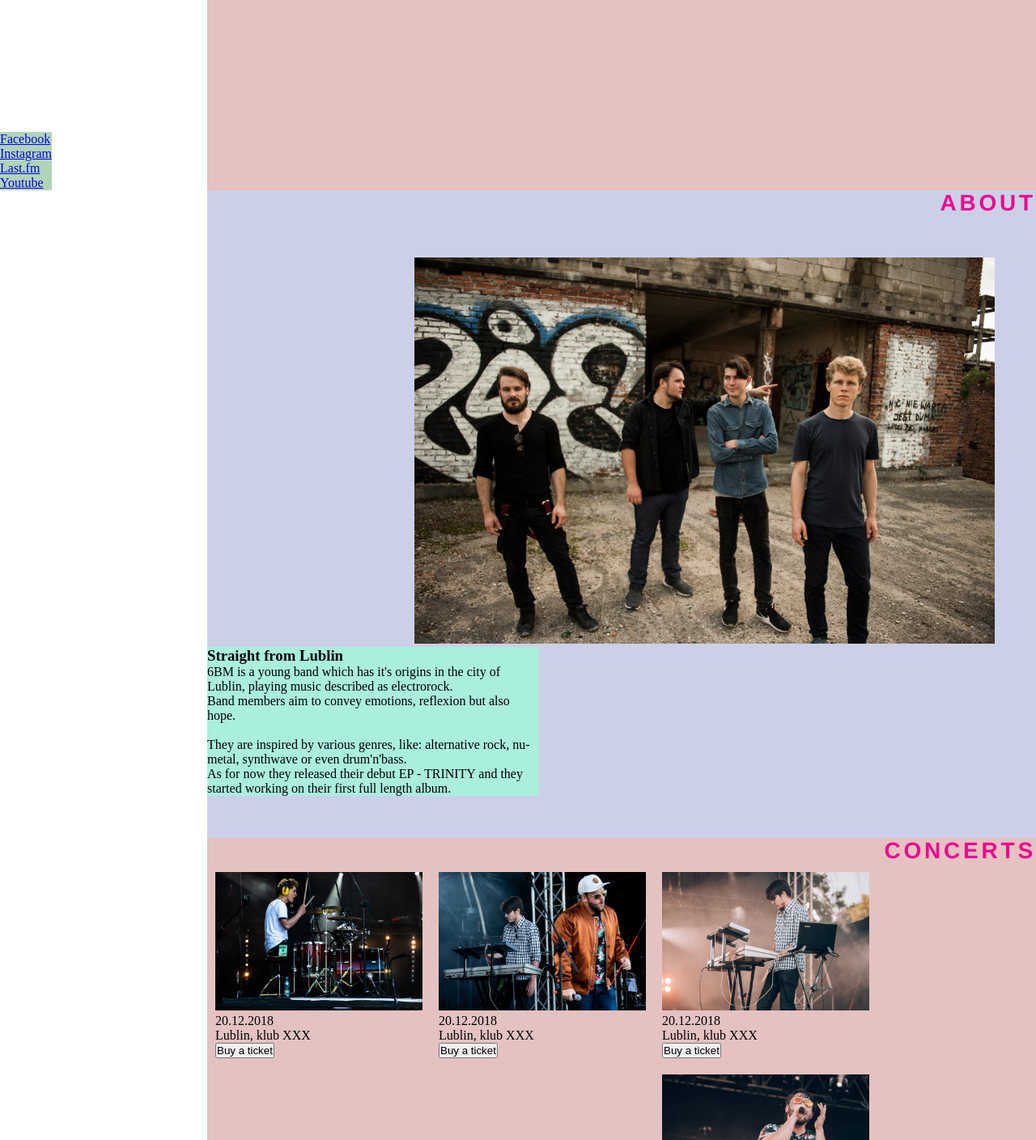
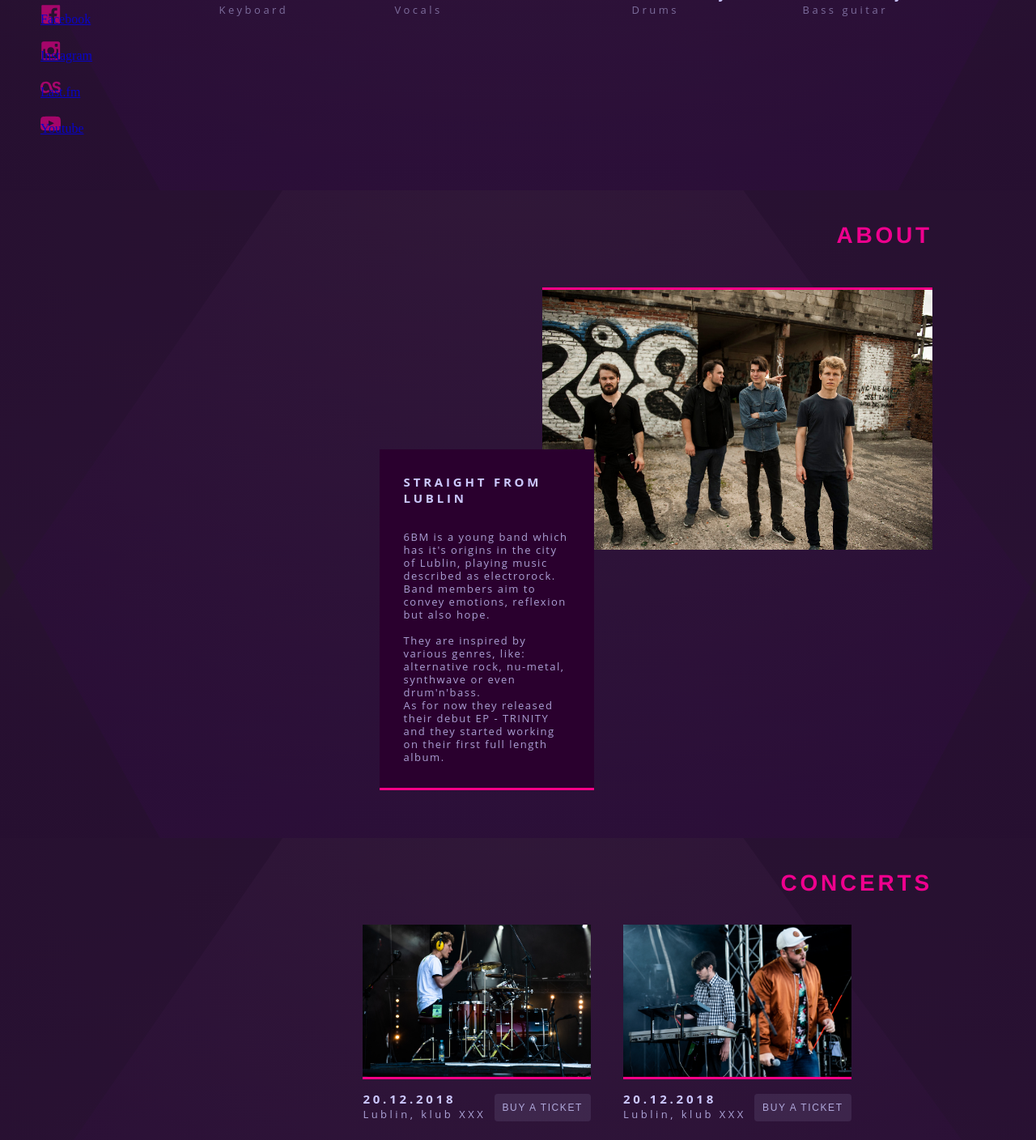
Before and after one commit to AndrzejChemerys/daftacademy-frontend, a plain HTML site: page index.html in a window 1280 px wide. Shown: the part 565-1973 px from the top of the page at 81% size. Drawn offline with Linux system fonts and the light colour scheme.

Commit message:
adding styles

```diff
--- a/css/styles.css
+++ b/css/styles.css
@@ -14,15 +14,20 @@ Warsaw, 18.11.2018.
     padding: 0;
 }
 
-.content-section {
-    background-color: rgb(228, 194, 194);
-    overflow: hidden;
-    min-height: 100vh;
-    margin-left: 20vw;
+body {
+    background-color: #2c0d32;
+    background: url(../img/background.svg) no-repeat center center fixed;
+    background-size: cover;
 }
 
-.content-section:nth-child(even) {
-    background-color: rgb(204, 208, 231);
+.page-content {
+    margin-left: 220px;
+    padding: 0 10%;
+    /* text-align: right; */
+}
+
+.content-section {
+    min-height: 100vh;
 }
 
 .content-section__header {
@@ -36,10 +41,20 @@ Warsaw, 18.11.2018.
     letter-spacing: 3.8px;
     text-decoration: none;
     text-transform: uppercase;
+    padding-top: 5%;
 }
 
 ul {
     list-style: none;
+}
+
+.screen-reader-only {
+    position: absolute;
+    left: -10000px;
+    top: auto;
+    width: 1px;
+    height: 1px;
+    overflow: hidden;
 }
 
 /* ======================
@@ -47,12 +62,15 @@ ul {
 ====================== */
 
 .page-header {
-    top: 0;
-    left: 0;
-    background-color: rgb(149, 220, 233);
-    width: 20vw;
+    top: 50px;
+    left: 50px;
     position: fixed;
 }
+
+.page-navigation {
+    padding-top: 20px;
+}
+
 
 .page-navigation__items a {
     color: #ef008e;
@@ -62,71 +80,183 @@ ul {
     letter-spacing: 6.5px;
     text-decoration: none;
     text-transform: uppercase;
+    line-height: 30px;
 }
 
 /* ======================
     Home page styles
 ====================== */
 
-.screen-reader-only {
-    display: none;
+.band-members {
+    display: flex;
+    align-items: center;
+    justify-content: center;
+    min-height: 100vh;
 }
 
-.band-members__item {
-    transform: translate(50%, 50%);
+.band-members__name {
+    color: #ccc8ff;
+    font-family: "Open sans", sans-serif;
+    font-weight: bold;
+    font-size: 15px;
+    letter-spacing: 3.8px;
+    text-transform: uppercase;
+    text-align: left;
 }
 
-.band-members__item {
-    border: 1px dashed rgb(109, 107, 240);
-    float: left;
+.band-members__desc {
+    color: #ccc8ff;
+    font-family: "Open sans", sans-serif;
+    font-size: 13px;
+    letter-spacing: 3.5px;
+    text-align: left;
+    opacity: 0.5;
 }
 
-.band-members__image {
-    width: 100%;
-}
 
 /* ======================
     About page styles
 ====================== */
 
-.about-section img {
-    margin: 5% auto auto 25%;
-    width: 70%;
+.about-section {
+    position: relative;
+}
+
+.about-section__photo {
+    border-top: 3px #ff0087 solid;
+    width: 60%;
+    position: absolute;
+    top: 15%;
+    right: 0;
 }
 
 .about-section__desc {
-    background-color: #aed;
-    width: 40%;
+    background-color: #2a002e;
+    width: 33%;
+    border-bottom: 3px #ff0087 solid;
+    padding: 30px;
+    position: absolute;
+    top: 40%;
+    left: 15%;
+}
+
+.about-section__desc-header {
+    color: #ccc8ff;
+    font-family: "Open sans", sans-serif;
+    font-size: 15px;
+    letter-spacing: 3.8px;
+    text-transform: uppercase;
+    text-align: left;
+    margin-bottom: 30px;
+}
+
+.about-section__desc-paragraph {
+    color: #ccc8ff;
+    font-family: "Open sans", sans-serif;
+    font-size: 13px;
+    letter-spacing: 1.5px;
+    opacity: 0.8;
+    text-align: left;
+    line-height: 16px;
 }
 
 /* ======================
     Concerts page styles
 ====================== */
 
-.concerts__item {
-    float: left;
-    margin: 10px;
+.concerts {
+    width: 90%;
+    padding-left:10%;
+    display: flex;
+    flex-wrap: wrap;
+    align-content: center;
+    justify-content: center;
+
 }
 
 .concerts__image {
-    width: 20vw;
+    width: 100%;
+    border-bottom: 3px #ff0087 solid;
+}
+
+.concerts__item {
+    padding: 20px;
+    margin-top: 15px;
+    width: 50%;
+    position: relative;
+}
+
+.concerts__info {
+    padding-top: 10px;
+}
+
+.concerts__date {
+    font-family: "Open sans", sans-serif;
+    font-size: 15px;
+    font-weight: bold;
+    color: #ccc8ff;
+    letter-spacing: 3.8px;
+    text-transform: uppercase;
+    line-height: 20px;
+}
+
+.concerts__location {
+    font-family: "Open sans", sans-serif;
+    font-size: 13px;
+    color: #ccc8ff;
+    letter-spacing: 3.5px;
+    opacity: 0.8;
+}
+
+.button {
+    position: absolute;
+    right: 20px;
+    bottom: 20px;
+    border: none;
+    outline: none;
+    border-radius: 4px;
+    padding: 10px;
+    background: rgb(204, 200, 255, 0.1);
+    font-size: 12px;
+    font-weight: 400;
+    color: rgb(204, 200, 255, 0.8);
+    letter-spacing: 1.6px;
+    text-transform: uppercase;
 }
 
 /* ======================
     Video page styles
 ====================== */
 
+.video-clip {
+    display: flex;
+    flex-wrap: wrap;
+    align-content: center;
+    justify-content: center;
+    height: 100%;
+    padding-top: 10%;
+}
+
 /* ======================
     Photo page styles
 ====================== */
 
+.gallery {
+    padding-top: 5%;
+    display: flex;
+    flex-wrap: wrap;
+    align-items: center;
+    justify-content: flex-end;
+    max-height: 100vh;
+}
+
 .gallery__item {
-    width: 26vw;
-    float: left;
+    padding: 10px;
 }
 
 .gallery__item img {
-    height: 25vh;
+    border-top: 3px #ff0087 solid;
+    height: 23vh;
 }
 
 /* ======================
@@ -138,8 +268,43 @@ ul {
 ====================== */
 
 .page-footer {
-    bottom: 0;
-    left: 0;
+    bottom: 50px;
+    left: 50px;
     position: fixed;
-    background-color: rgb(177, 212, 183);
 }
+
+.social-links__item > a {
+    /* display: none; */
+}
+
+.social-links__item {
+    height: 45px;
+}
+
+.fb-ico {
+    padding: 10px 0;
+    background: url(../img/fb.svg) no-repeat;
+    background-size: 25px 25px;
+    opacity: 0.8;
+}
+
+.in-ico {
+    padding: 10px 0;
+    background: url(../img/insta.svg) no-repeat;
+    background-size: 25px 25px;
+    opacity: 0.8;
+}
+
+.ls-ico {
+    padding: 10px 0;
+    background: url(../img/last.svg) no-repeat;
+    background-size: 25px 25px;
+    opacity: 0.8;
+}
+
+.yt-ico {
+    padding: 10px 0;
+    background: url(../img/yout.svg) no-repeat;
+    background-size: 25px 25px;
+    opacity: 0.8;
+}
--- a/index.html
+++ b/index.html
@@ -35,7 +35,7 @@
         </nav>
     </header>
 
-    <main class="main-content">
+    <main class="page-content">
         <section id="home" class="content-section">
             <h2 class="content-section__header screen-reader-only">Home</h2>
             <ul class="band-members">
@@ -64,10 +64,10 @@
 
         <section id="about" class="content-section about-section">
             <h2 class="content-section__header">About</h2>
-            <img src="./img/band01.jpg" alt="Image of band members standing at the construction site" />
+            <img src="./img/band01.jpg" alt="Image of band members standing at the construction site" class="about-section__photo" />
             <div class="about-section__desc">
                 <h3 class="about-section__desc-header">Straight from Lublin</h3>
-                <p class="about-section__desc-header">
+                <p class="about-section__desc-paragraph">
                     6BM is a young band which has it's origins in the city of Lublin, playing music described as
                     electrorock.<br />
                     Band members aim to convey emotions, reflexion but also hope.<br /><br />
@@ -119,8 +119,10 @@
 
         <section id="video" class="content-section">
             <h2 class="content-section__header">Video</h2>
-            <iframe width="853" height="480" src="https://www.youtube.com/embed/AstRXh-vKNI?rel=0" frameborder="0"
-                allow="autoplay; encrypted-media" allowfullscreen></iframe>
+            <div class="video-clip">
+                <iframe width="853" height="480" src="https://www.youtube.com/embed/AstRXh-vKNI?rel=0" frameborder="0"
+                    allow="autoplay; encrypted-media" allowfullscreen></iframe>
+            </div>
         </section> <!-- End of video page content -->
 
         <section id="photos" class="content-section">
@@ -173,7 +175,7 @@
                     <input class="form__input" type="text" name="topic" id="topic" required />
                 </div>
                 <div class="form__field">
-                    <button class="button" type="submit">Contact us!</button>
+                    <button class="button-2" type="submit">Contact us!</button>
                 </div>
             </form>
         </section><!-- End of contact page content -->
@@ -182,16 +184,16 @@
     <footer class="page-footer">
         <h2 class="screen-reader-only">Social media links</h2>
         <ul class="social-links">
-            <li class="social-links__item">
+            <li class="social-links__item fb-ico">
                 <a class="social-links__link" href="http://facebook.com/">Facebook</a>
             </li>
-            <li class="social-links__item">
+            <li class="social-links__item in-ico">
                 <a class="social-links__link" href="http://instagram.com/">Instagram</a>
             </li>
-            <li class="social-links__item">
+            <li class="social-links__item ls-ico">
                 <a class="social-links__link" href="http://last.fm/">Last.fm</a>
             </li>
-            <li class="social-links__item">
+            <li class="social-links__item yt-ico">
                 <a class="social-links__link" href="http://youtube.com/">Youtube</a>
             </li>
         </ul>
```
